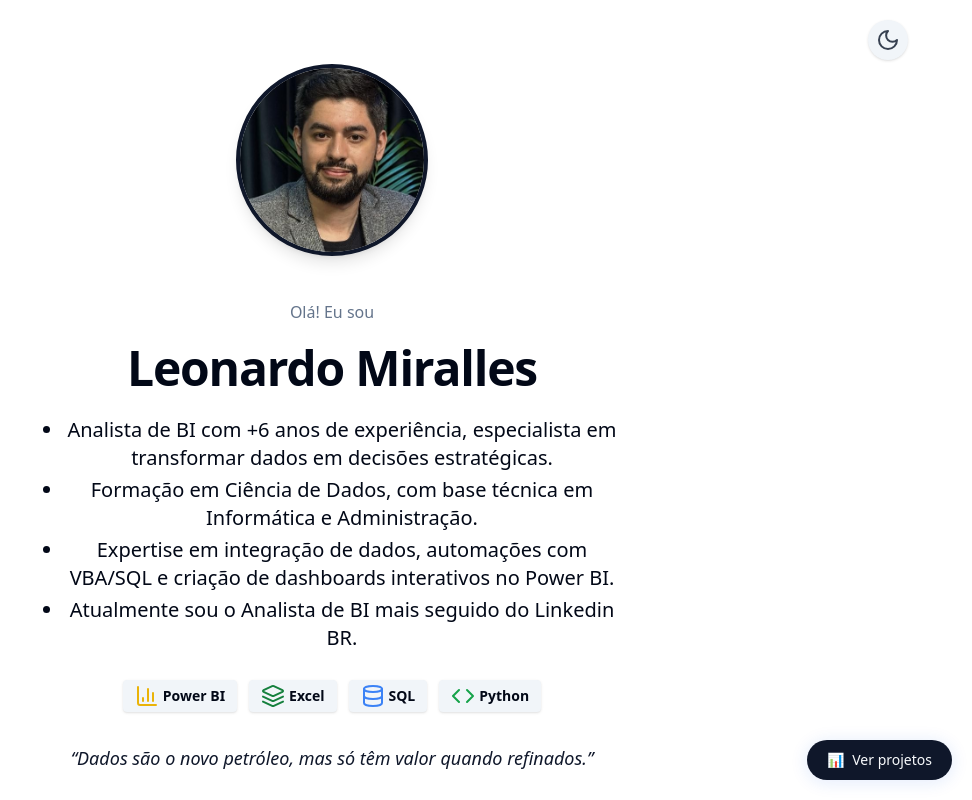
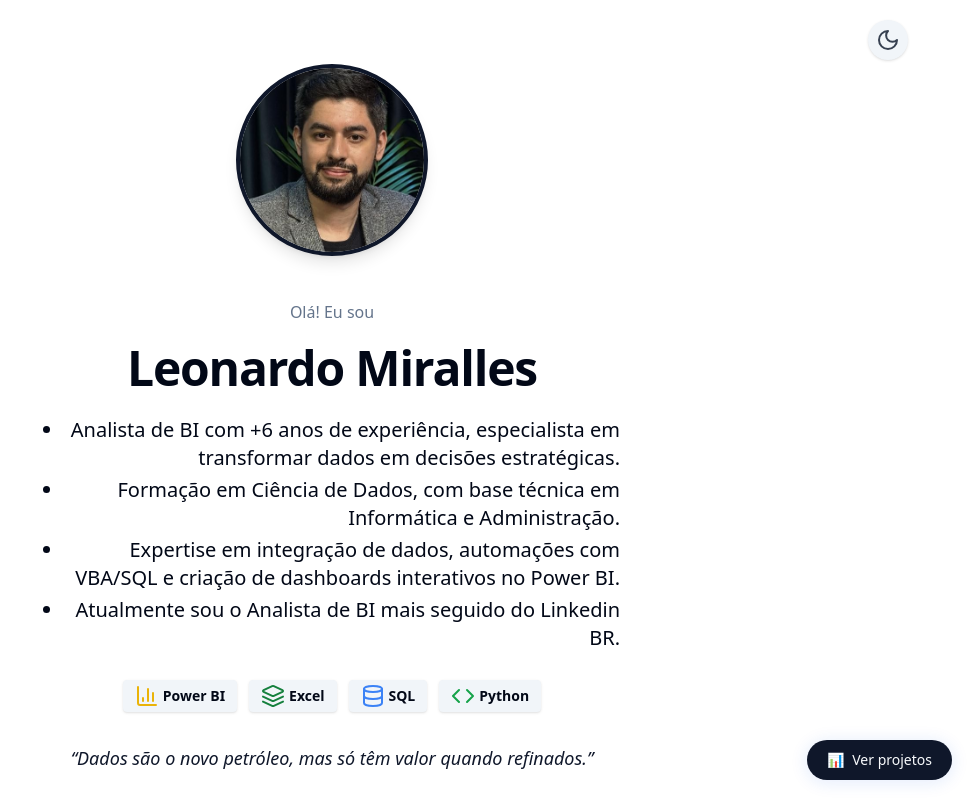
Before and after one commit to sellarim/meu-portfolio-v2, a React (Vite) app: page / in a window 1280 px wide. Shown: the top 800 px of the page, without its empty margins (308-1280 px from the left). Built offline with nearby package versions, Linux system fonts and the light colour scheme.

Commit message:
Format text to the right
Center the overall text content in the HeroSection.

```diff
--- a/src/components/HeroSection.tsx
+++ b/src/components/HeroSection.tsx
@@ -1,4 +1,3 @@
-
 import { useCallback } from "react";
 import { Github, Linkedin, Instagram, Youtube, BarChart3, Database, Code, Layers, Sun, Moon, MessageCircle, Mail } from "lucide-react";
 import { Button } from "@/components/ui/button";
@@ -52,7 +51,7 @@ export default function HeroSection() {
       <div className="flex-1 flex flex-col gap-4 items-center">
         <span className="text-muted-foreground text-sm md:text-base mb-1">Olá! Eu sou</span>
         <h1 className="text-3xl md:text-5xl font-bold tracking-tight mb-2 font-sans">Leonardo Miralles</h1>
-        <ul className="list-disc pl-5 space-y-1 text-lg md:text-xl text-foreground max-w-xl text-center">
+        <ul className="list-disc pl-5 space-y-1 text-lg md:text-xl text-foreground max-w-xl mx-auto text-right">
           <li>Analista de BI com +6 anos de experiência, especialista em transformar dados em decisões estratégicas.</li>
           <li>Formação em Ciência de Dados, com base técnica em Informática e Administração.</li>
           <li>Expertise em integração de dados, automações com VBA/SQL e criação de dashboards interativos no Power BI.</li>
```
